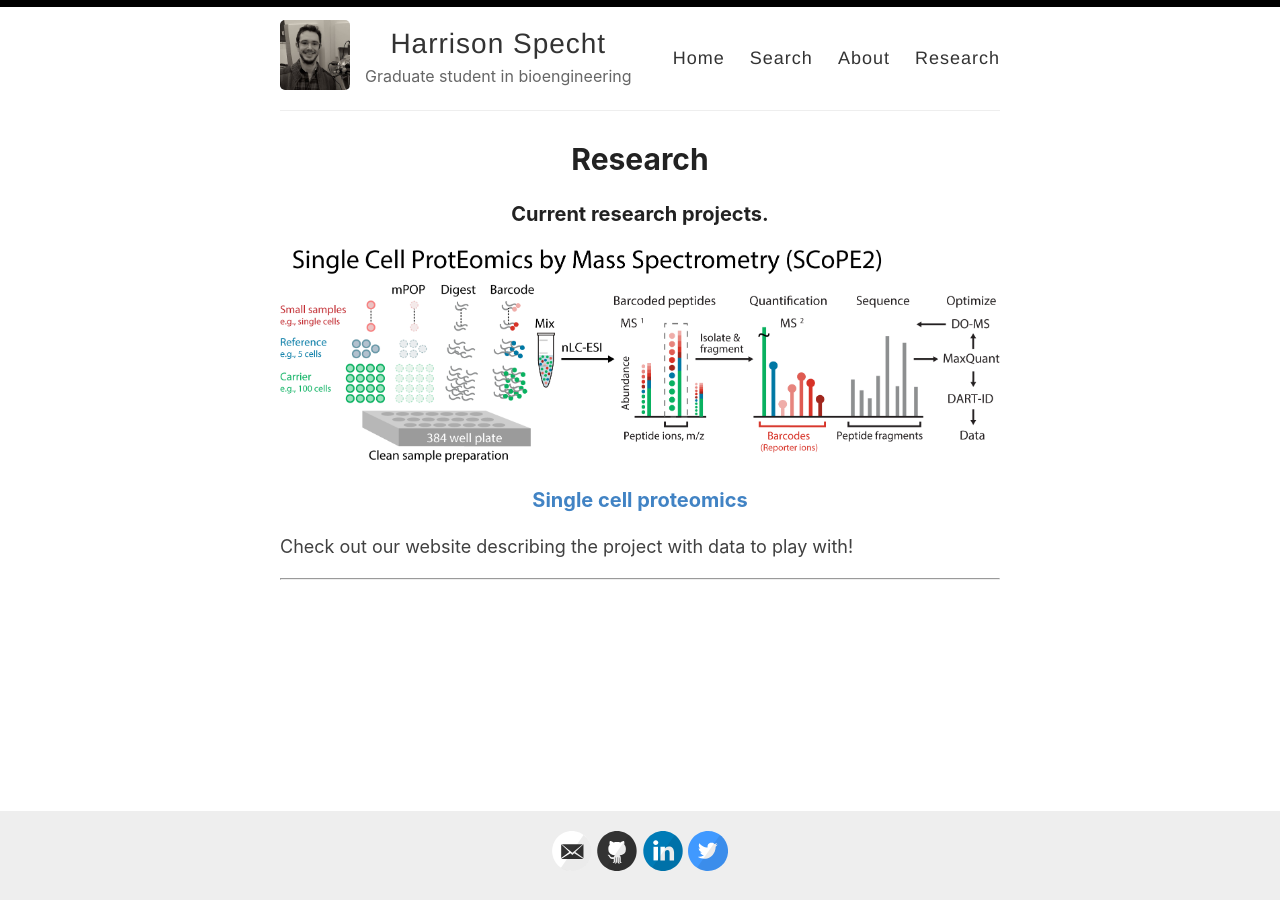
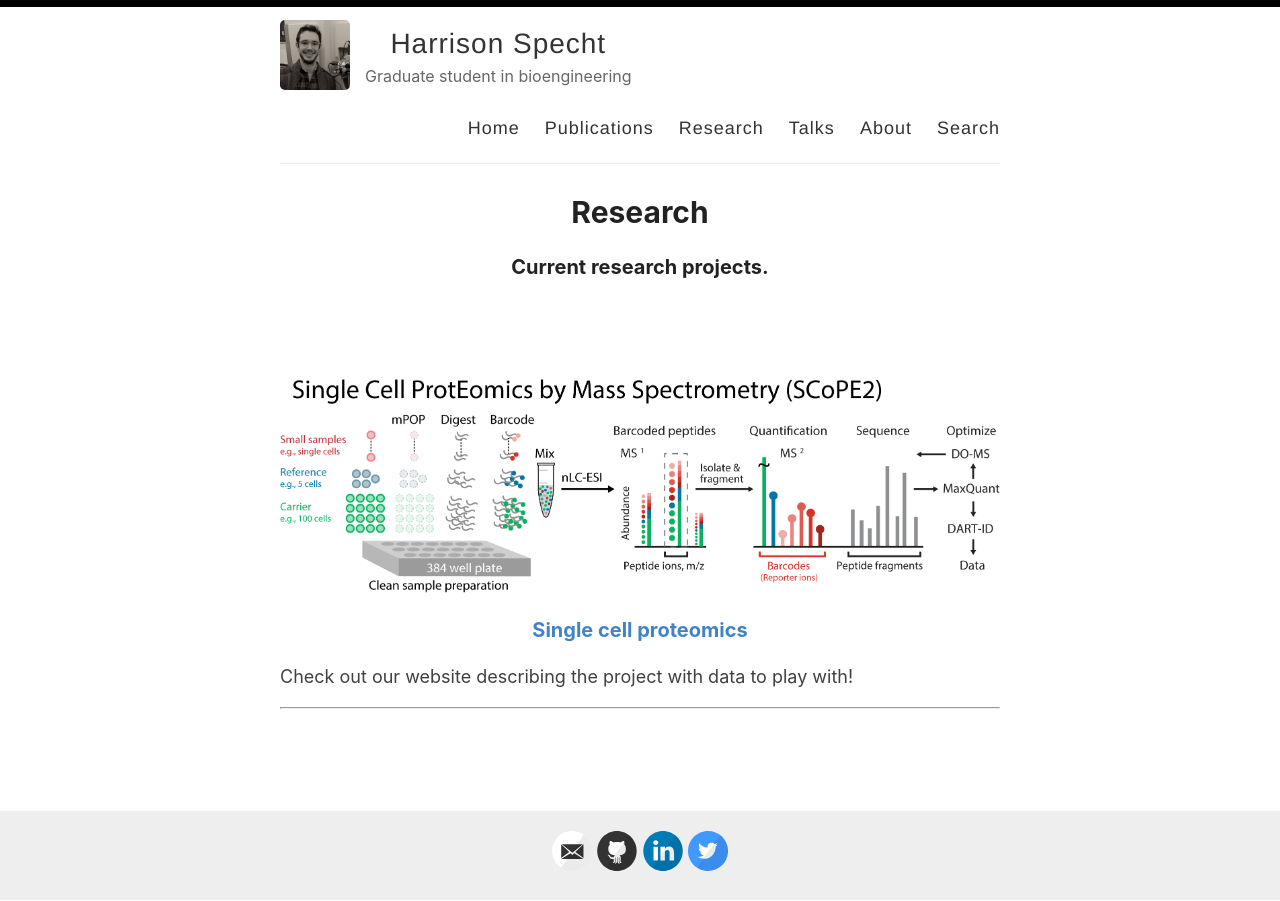
Before and after one commit to hspekt/site, a Jekyll site: the page built from _pages/projects.md, in a window 1280 px wide. Built offline with Jekyll 4.4.1, drawn with Linux system fonts in a browser that asks for light colours.

Commit message:
added more pages

```diff
--- a/_layouts/default.html
+++ b/_layouts/default.html
@@ -28,9 +28,11 @@
 
             <nav>
               <a href="{{ site.baseurl }}/">Home</a>
+              <a href="{{ site.baseurl }}/research">Publications</a>
+              <a href="{{ site.baseurl }}/research">Research</a>
+              <a href="{{ site.baseurl }}/talks">Talks</a>
+              <a href="{{ site.baseurl }}/about">About</a>
               <a href="{{ site.baseurl }}/search">Search</a>
-              <a href="{{ site.baseurl }}/about">About</a>
-              <a href="{{ site.baseurl }}/research">Research</a>
             </nav>
           </header>
         </div>
--- a/_pages/projects.md
+++ b/_pages/projects.md
@@ -7,6 +7,8 @@ description: Current research interests
 
 ### Current research projects.
 
+<br/><br/>
+
 ![](/site/images/SCOPE2-ac.png)
 ### [Single cell proteomics](https://scope2.slavovlab.net/)
 
```
